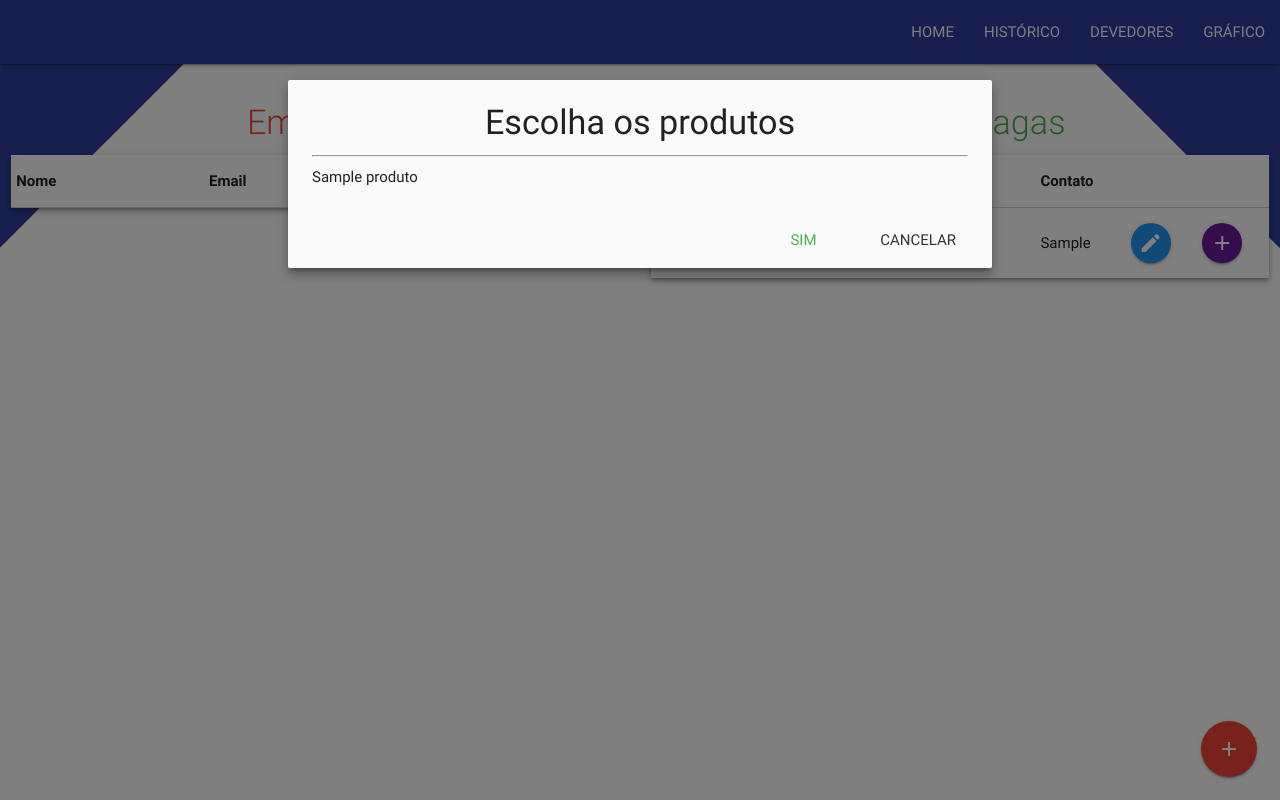
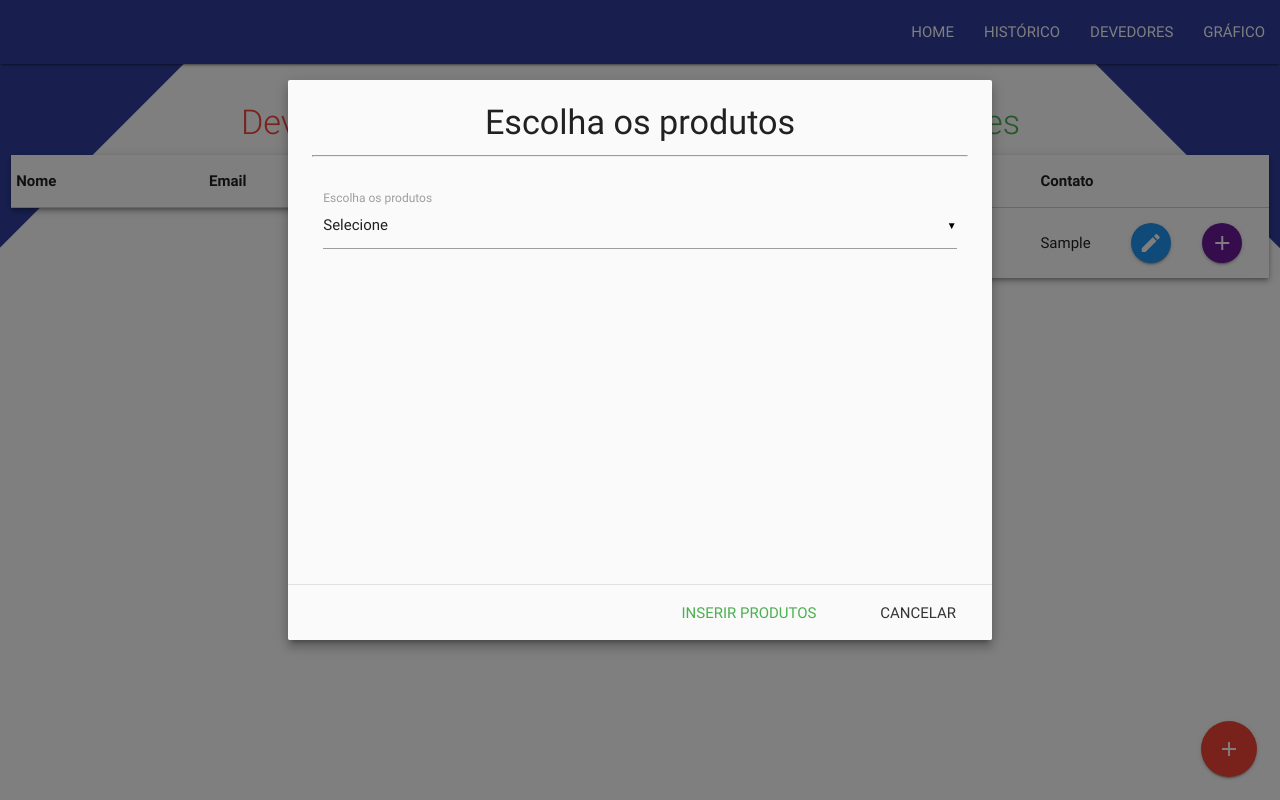
Before and after one commit to LKalleu/TCC, a PHP site: page /devedores.php in a window 1280 px wide, after a click on "add". Run offline with PHP 8.4, Linux system fonts and the light colour scheme; tables that the repository leaves empty or names only in its code hold one stand-in row (values such as "Sample post"); data that the repository does not hold is empty; some libraries are stand-ins or nearby versions.

Commit message:
Versão 1.1.2

```diff
--- a/View/devedores.php
+++ b/View/devedores.php
@@ -17,7 +17,7 @@ include_once '../Includes/mensagem.php';
 <br>
 <div class="row">
   <div class="col s12 m6">
-    <h4 class="light center red-text">Em dívida</h4>
+    <h4 class="light center red-text">Devedores</h4>
     <table class="responsive-table z-depth-2 white">
       <thead>
         <tr>
@@ -67,7 +67,7 @@ include_once '../Includes/mensagem.php';
   <!-- TABELA DE DÍVIDAS PAGAS -->
 
   <div class="col s12 m6">
-    <h4 class="light center green-text">Dívidas Pagas</h4>
+    <h4 class="light center green-text">Clientes</h4>
     <table class="responsive-table z-depth-2 white">
       <thead>
         <tr>
@@ -80,9 +80,9 @@ include_once '../Includes/mensagem.php';
       <tbody>
         <?php
         $sql = "SELECT * FROM devedor";
-        $sqlProdutos = "SELECT * FROM produtos";
+
         $resultado = mysqli_query($connect, $sql);
-        $resultadoProdutos = mysqli_query($connect, $sqlProdutos);
+
 
 
         while($dados = mysqli_fetch_array($resultado)):
@@ -98,25 +98,30 @@ include_once '../Includes/mensagem.php';
 
 
         <!-- ADICIONAR PRODUTOS AO USUÁRIO -->
-        <div id="comprados<?php echo$dados['id']?>" class="modal">
+        <div id="comprados<?php echo$dados['id']?>" class="modal modal-fixed-footer">
           <div class="modal-content">
             <h4 class="center">Escolha os produtos</h4>
             <hr>
+            <br>
             <form class="col s12" action="../Controller/inserirComprados.php" method="POST">
-
-              <?php
-              while ($produtos = mysqli_fetch_array($resultadoProdutos)) {
-
-                //Selecionar Produtos na lista do Cliente
-                echo $produtos['nome']."<br>";
-              }
-               ?>
-
+              <div class="input-field col s12">
+                <select multiple>
+                  <option value="" disabled selected>Selecione</option>
+                <?php
+                $sqlProdutos = "SELECT * FROM produtos";
+                $resultadoProdutos = mysqli_query($connect, $sqlProdutos);
+                while ($produtos = mysqli_fetch_assoc($resultadoProdutos)) {
+                  ?>
+                  <option value=" <?php echo $produtos['idProduto'] ?> "> <?php echo $produtos['nome'] ?> </option>
+                <?php } ?>
+               </select>
+               <label>Escolha os produtos</label>
+              </div>
             </form>
           </div>
           <div class="modal-footer">
               <input type="hidden" name="id" value="<?php echo $dados['id'] ?>">
-              <button type="submit" name="btn-inserirComprados" class="btn-flat green-text">Sim</button>
+              <button type="submit" name="btn-inserirComprados" class="btn-flat green-text">Inserir Produtos</button>
               <a href="#!" class="modal-action modal-close waves-effect waves-green btn-flat">Cancelar</a>
             </form>
           </div>
@@ -138,6 +143,9 @@ include_once '../Includes/mensagem.php';
 ?>
 
 <script type="text/javascript">
+$(document).ready(function() {
+  $('select').material_select();
+});
 
 $(document).ready(function(){
   var $contato = $("#contato");
```
Also changed, not shown: View/grafico.php (+7 -3 lines).
